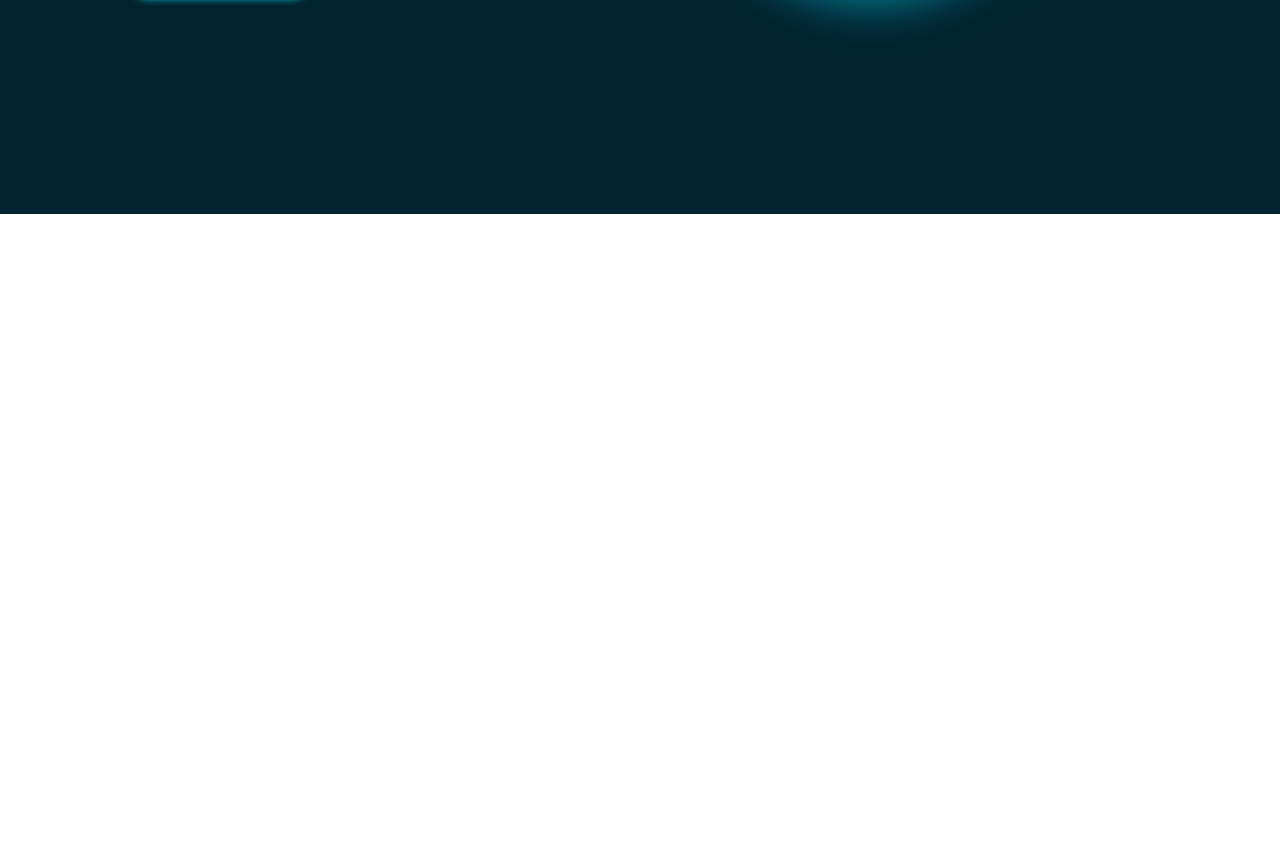
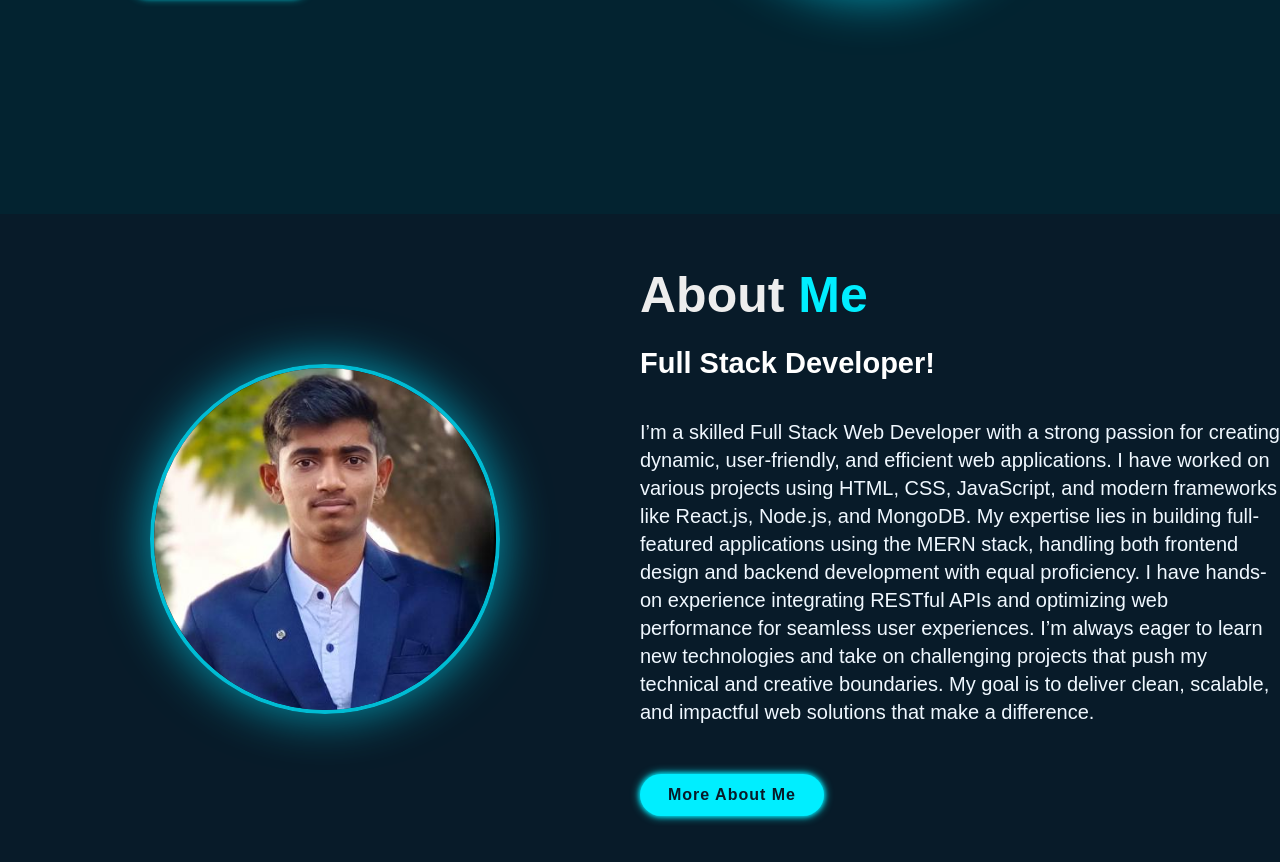
Before and after one commit to Karan-Babar/FUTURE_FS_01_Portfolio, a plain HTML site: page index.html in a window 1280 px wide. Shown: the part 586-1448 px from the top of the page. Before the commit the page ends 800 px from the top, so only its background shows below. Drawn offline with nearby package versions, Linux system fonts and the light colour scheme.

Commit message:
Add about section in that I insert my information. and Add css style for about section.

```diff
--- a/index.html
+++ b/index.html
@@ -31,7 +31,7 @@
               <div class="home-sci">
                  <a href="#" style="--i:6"><i class="fa-brands fa-linkedin"></i></a>
                  <a href="#" style="--i:7"><i class="fa-brands fa-github"></i></a>
-                 <a href="#" style="--i:8"><i class="fa-brands fa-square-instagram"></i></a>
+                 <a href="#" style="--i:8 "><i class="fa-brands fa-square-instagram"></i></a>
 
               </div>
               <a href="#" class="btn-box">More About Me</a>
@@ -40,7 +40,25 @@
              <div class="profile-photo">
                <img src="Karan profile photo.jpeg" alt="Karan Babar">
              </div>
+     </section>
 
+     <section class="about" id="about">
+          <div class="about-photo">
+               <img src="Karan profile photo.jpeg" alt="Karan Babar">
+          </div>
+          <div class="about-text">
+            <h2>About <span>Me</span></h2>
+            <h4>Full Stack Developer!</h4>
+            <p>I’m a skilled Full Stack Web Developer with a strong passion for creating dynamic, user-friendly,
+               and efficient web applications. I have worked on various projects using HTML, CSS, JavaScript,
+               and modern frameworks like React.js, Node.js, and MongoDB. My expertise lies in building full-featured
+               applications using the MERN stack, handling both frontend design and backend development with equal proficiency.
+               I have hands-on experience integrating RESTful APIs and optimizing web performance for seamless user experiences.
+               I’m always eager to learn new technologies and take on challenging projects that push my technical and creative boundaries.
+               My goal is to deliver clean, scalable, and impactful web solutions that make a difference.</p>
+
+               <a href="#" class="btn-box">More About Me</a>
+          </div>
      </section>
 
     <script src="app.js"></script>
--- a/style.css
+++ b/style.css
@@ -7,6 +7,7 @@
 
 body{
     color: #ededed;
+    background: #081b29 ;
 }
 
 .header{
@@ -174,6 +175,52 @@ body{
     box-shadow: 0 0 20px cyan;
 }
 
+.about{
+    display: grid;
+    grid-template-columns: repeat(2,1fr);
+    align-items: center;
+    /* gap: 1.5rem; */
+}
+
+.about-photo img {
+  max-width: 350px;
+  height: auto;
+  width: 100%;
+  border-radius: 50%;
+  object-fit: cover;
+  border: 4px solid #00bcd4; /* accent color */
+  box-shadow: 0 0 50px rgba(0, 188, 212, 0.8);
+  transition: transform 0.3s ease, box-shadow 0.3s ease;
+   margin: 150px;
+}
+
+.about-photo img:hover {
+  transform: scale(1.05);
+  box-shadow: 0 0 70px rgba(3, 218, 246, 0.8);
+}
+
+.about-text h2{
+   font-size: 50px;
+}
+.about-text h2 span{
+    color: #0ef;
+}
+.about-text h4{
+    font-size: 29px;
+    font-weight: 600;
+    color: #fff;
+    line-height: 1.7;
+    margin: 15px 0 30px;
+}
+.about-text p {
+    color: aliceblue;
+    font-size: 20px;
+    line-height: 1.4;
+    margin-bottom: 3rem;
+}
+
+
+
 @keyframes slideRight{
     0%{
         transform: translateX(-100px);
```
